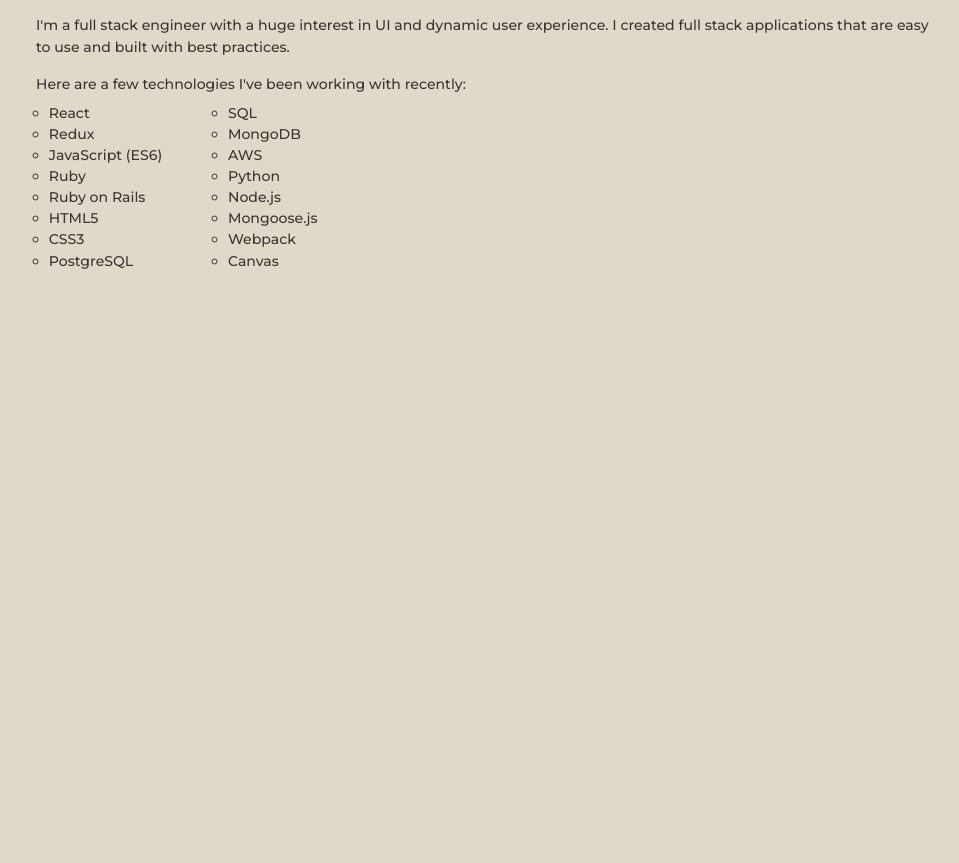
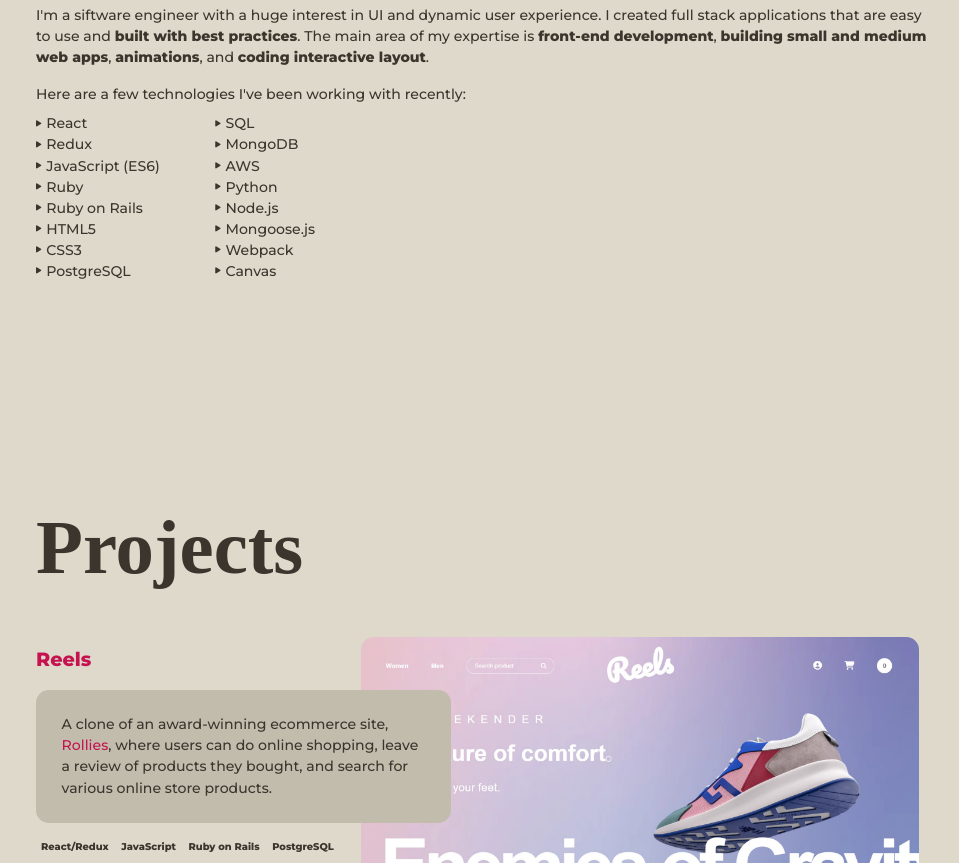
Before and after one commit to fee3fitri/Portfolio, a website built with webpack: page index.html in a window 1280 px wide. Shown: the part 1918-2781 px from the top of the page, without its empty margins (156-1115 px from the left). Before the commit the page ends 2400 px from the top, so only its background shows below. Built offline with nearby package versions, Linux system fonts and the light colour scheme.

Commit message:
add projects

```diff
--- a/index.html
+++ b/index.html
@@ -16,6 +16,9 @@
   <link rel="preconnect" href="https://fonts.googleapis.com">
   <link rel="preconnect" href="https://fonts.gstatic.com" crossorigin>
   <link href="https://fonts.googleapis.com/css2?family=Cinzel+Decorative:wght@700&family=Montserrat:wght@200;500;800&display=swap" rel="stylesheet">
+
+  <!-- Font Awesome -->
+  <script src="https://kit.fontawesome.com/e4095fb22d.js" crossorigin="anonymous"></script>
 
   <!-- Feather Icons -->
   <script src="https://unpkg.com/feather-icons"></script>
@@ -40,7 +43,7 @@
     <section id="home" class="flex-col justify-center">
       <p>Hi, my name is</p>
       <h1>SAFITRI SHELTON,</h1>
-      <h2>A SOFTWARE ENGINEER</h2>
+      <h2>A SOFTWARE ENGINEER.</h2>
     </section>
 
     <!-- About Me -->
@@ -68,7 +71,7 @@
     <!-- Skills -->
     <section id="skills" class="flex-col justify-center">
       <h1>Skills</h1>
-      <p>I'm a full stack engineer with a huge interest in UI and dynamic user experience. I created full stack applications that are easy to use and built with best practices. </p>
+      <p>I'm a siftware engineer with a huge interest in UI and dynamic user experience. I created full stack applications that are easy to use and <strong>built with best practices</strong>. The main area of my expertise is <strong>front-end development</strong>, <strong>building small and medium web apps</strong>, <strong>animations</strong>, and <strong>coding interactive layout</strong>.</p>
       <p>Here are a few technologies I've been working with recently:</p>
       <div class="flex-row">
         <ul>
@@ -93,6 +96,50 @@
         </ul>
       </div>
     </section>
+
+     <!-- Portfolio -->
+     <section id="projects" class="flex-col justify-center">
+      <h1>Projects</h1>
+
+      <div class="section flex-row">
+        <div class="project_details flex-col align-start justify-center">
+          <a href="https://reels.onrender.com/"><h2>Reels</h2></a>
+          <p class="start">A clone of an award-winning ecommerce site, <a href="https://www.rollienation.com/">Rollies</a>, where users can do online shopping, leave a review of products they bought, and search for various online store products.</p>
+          <div class="project_technology">
+            <span>React/Redux</span>
+            <span>JavaScript</span>
+            <span>Ruby on Rails</span>
+            <span>PostgreSQL</span>
+          </div>
+          <div class="project_link">
+            <a href="https://github.com/fee3fitri/reels" target="_blank"><i data-feather="github"></i></a>
+            <a href="https://reels.onrender.com/" target="_blank"><i data-feather="external-link"></i></a>
+          </div>
+        </div>
+        <picture>
+          <a href="https://reels.onrender.com/"><img src="./src/assets/reels.jpg" alt="reels screenshot" /></a>
+        </picture>
+      </div>
+
+      <div class="section flex-row">
+        <picture>
+          <a href="https://treasure-mhx1.onrender.com/"><img src="./src/assets/treasure.jpg" alt="reels screenshot" /></a>
+        </picture>
+        <div class="project_details flex-col align-end justify-center">
+          <a href="https://treasure-mhx1.onrender.com/"><h2>Treasure</h2></a>
+          <p class="end">A clone of an award-winning ecommerce site, <a href="https://www.rollienation.com/">Rollies</a>, where users can do online shopping, leave a review of products they bought, and search for various online store products.</p>
+          <div class="project_technology">
+            <span>React/Redux</span>
+            <span>MongoDB</span>
+            <span>Express.js</span>
+            <span>Node.js</span>
+          </div>
+          <div class="project_link">
+            <a href="https://github.com/safetyboi/Treasure" target="_blank"><i data-feather="github"></i></a>
+            <a href="https://treasure-mhx1.onrender.com/" target="_blank"><i data-feather="external-link"></i></a>
+          </div>
+        </div>
+    </section>
   </main>
 
   <script>
--- a/src/styles/home.scss
+++ b/src/styles/home.scss
@@ -21,12 +21,12 @@
   }
 
   picture {
-    width: 25vw;
-    height: 25vw;
+    width: 20vw;
+    height: 20vw;
 
     img {
       max-width: 100%;
-      margin-left: 5vw;
+      margin-left: 4vw;
       border-radius: 50%;
       padding: 1vw;
     }
@@ -48,8 +48,77 @@
     width: 20%;
 
     li {
-      list-style-type: circle;
-      margin-left: 1vw;
+      display: flex;
+      align-items: center;
+    }
+
+    li:before {
+      font-family: "Font Awesome\ 5 Free";
+      content: "\f04b";
+      font-weight: 900;
+      margin-right: 5px;
+      font-size: 50%;
     }
   }
 }
+
+
+#projects {
+  h2 {
+    font-size: 1.5vw;
+    font-weight: bold;
+    color: var(--red);
+  }
+
+  .section > p {
+    cursor: pointer;
+  }
+
+  .section {
+    span {
+      margin: 0 1vw;
+    }
+
+    picture {
+      width: 60vw;
+      margin-right: 1vw;
+
+      img {
+        width: 100%;
+        border-radius: var(--border-radius);
+      }
+    }
+
+    .project_details > * {
+      margin: 1vh 0;
+    }
+
+    .project_details {
+      width: 50%;
+
+      p {
+        background-color: var(--light-brown);
+        padding: 3vh 2vw;
+        border-radius: var(--border-radius);
+        z-index: 9;
+      }
+
+      p.start {
+        margin-right: -7vw;
+      }
+
+      p.end {
+        margin-left: -7vw;
+      }
+
+      .project_technology {
+        font-size: 70%;
+
+        span {
+          margin: 0 5px;
+          font-weight: bold;
+        }
+      }
+    }
+  }
+}
--- a/src/styles/universal.scss
+++ b/src/styles/universal.scss
@@ -1,6 +1,7 @@
 // CSS Variables
 :root {
   --cream: #ded9ca;
+  --light-brown: #c2bcac;
   --brown: #3b352e;
   --gray: #575551;
   --red: #c51350;
@@ -8,6 +9,7 @@
   --sans-serif: 'Montserrat', sans-serif;
   --serif: 'Alice', serif;
   --cursive: 'Cinzel Decorative', cursive;
+  --border-radius: 1vw;
   overflow-x: hidden;
 }
 
```
Also changed, not shown: dist/main.css, src/assets/play.svg (deleted), src/assets/reels.jpg (added), src/assets/treasure.jpg (added), 1 other file.
